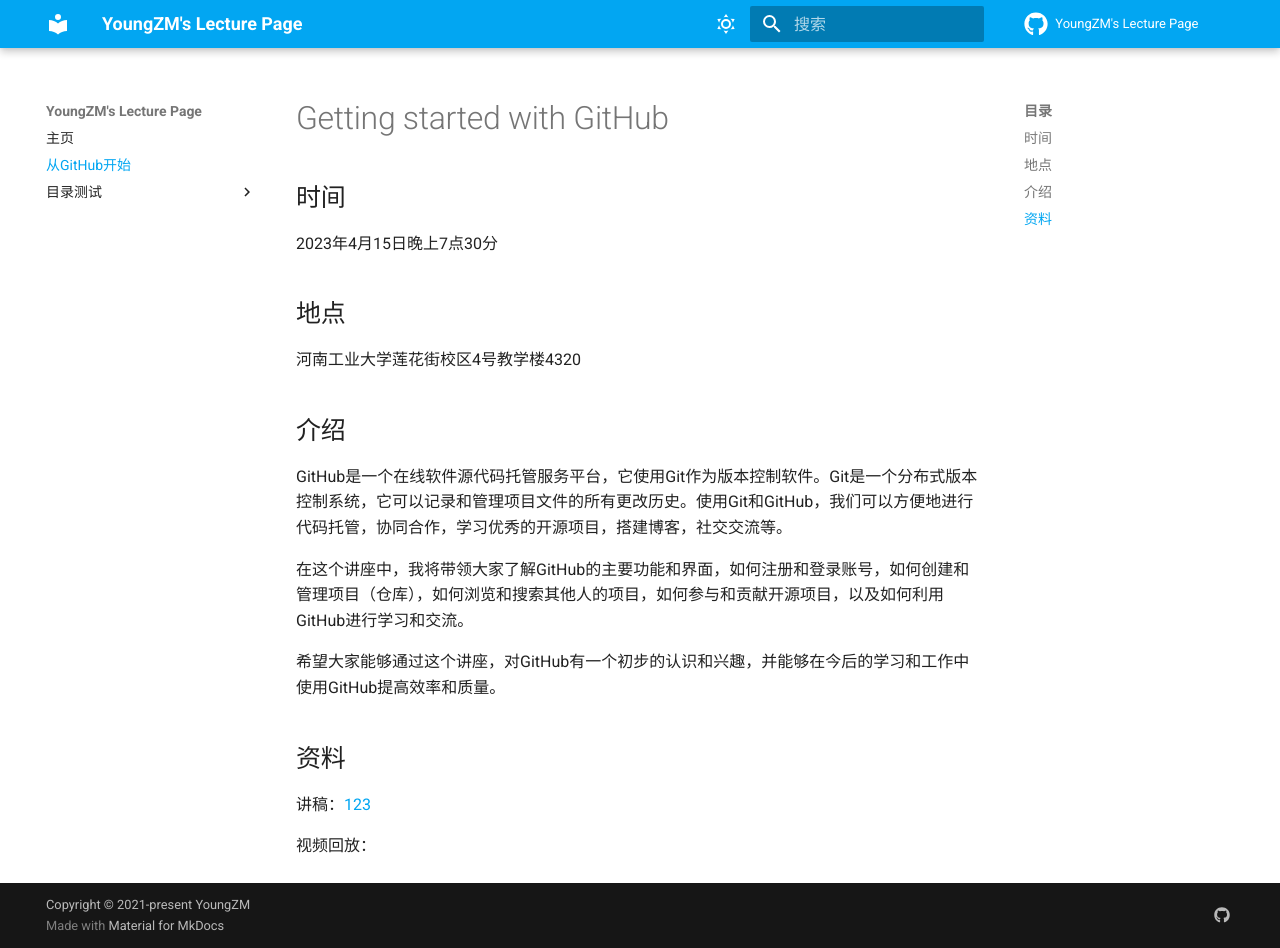
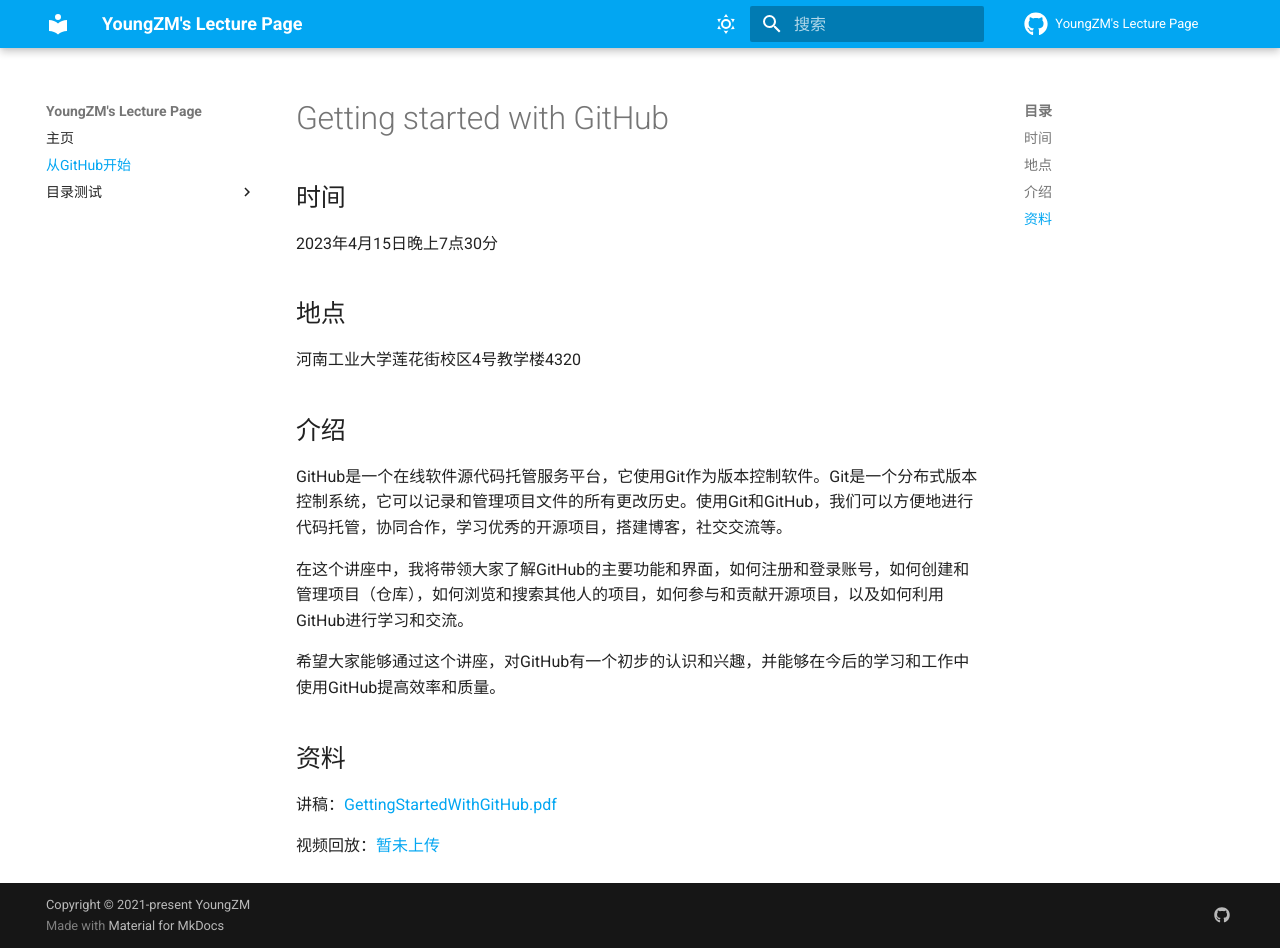
Before and after one commit to youngzm339/cs-learning-log, an MkDocs documentation site: the page built from docs/get_started_with_github.md, in a window 1280 px wide and 948 px high. Built offline with MkDocs 1.6.1 and Material for MkDocs 9.7.7, drawn with Linux system fonts in a browser that asks for light colours; comment, search, counter and statistics services are not loaded.

Commit message:
[NEW]Lecture updated

```diff
--- a/docs/get_started_with_github.md
+++ b/docs/get_started_with_github.md
@@ -18,6 +18,6 @@
 
 ## 资料
 
-讲稿：[123]()
+讲稿：[GettingStartedWithGitHub.pdf](/files/GettingStartedWithGitHub.pdf)
 
-视频回放：[]()
+视频回放：[暂未上传](暂未上传)
```
